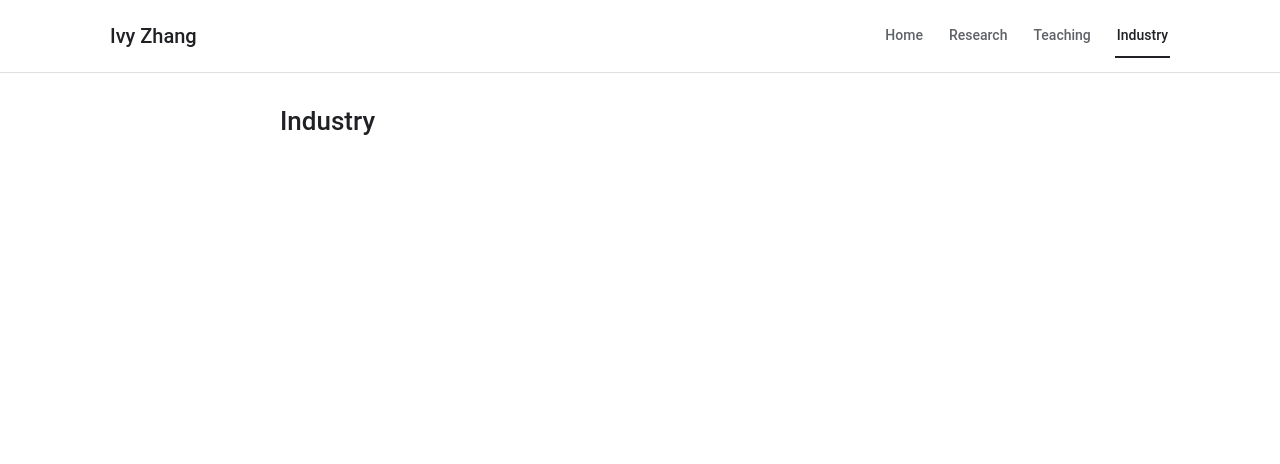
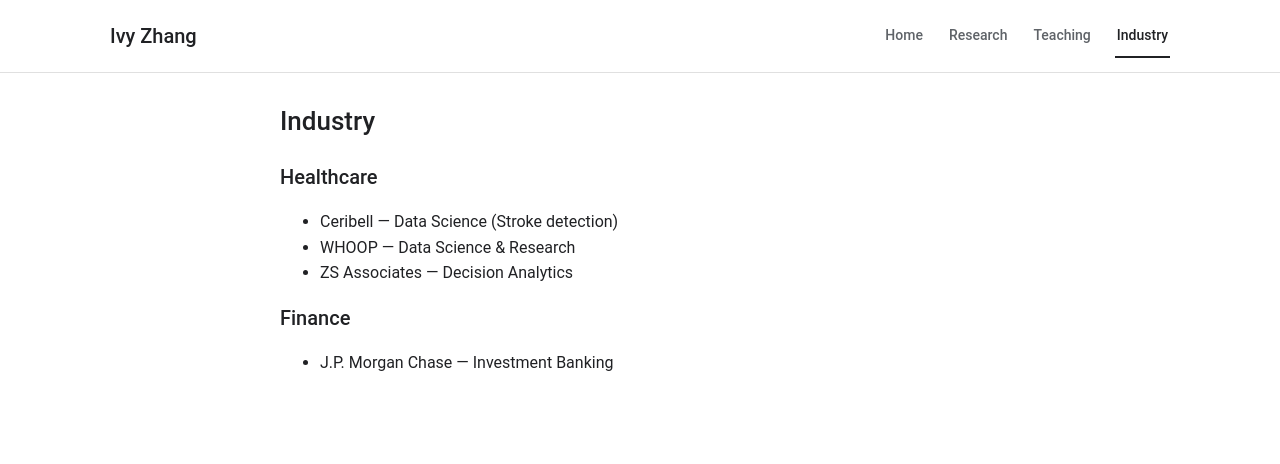
Before and after one commit to yzhangi96/yzhangi96.github.io, a plain HTML site: page industry.html in a window 1280 px wide. Drawn offline with Linux system fonts and the light colour scheme.

Commit message:
Updated
Added industry-related content to the HTML file.

```diff
--- a/industry.html
+++ b/industry.html
@@ -1,17 +1,17 @@
 <!doctype html>
 <html lang="en">
 <head>
-  <meta charset="utf-8" />
-  <meta name="viewport" content="width=device-width,initial-scale=1" />
+  <meta charset="utf-8">
+  <meta name="viewport" content="width=device-width, initial-scale=1">
   <title>Ivy Zhang | Industry</title>
-  <link rel="stylesheet" href="assets/css/style.css" />
+  <link rel="stylesheet" href="assets/css/style.css">
 </head>
 
 <body>
   <header class="topbar">
     <div class="topbar-inner">
       <a class="site-title" href="index.html">Ivy Zhang</a>
-      <nav class="nav" aria-label="Primary">
+      <nav class="nav">
         <a class="nav-link" href="index.html">Home</a>
         <a class="nav-link" href="research.html">Research</a>
         <a class="nav-link" href="teaching.html">Teaching</a>
@@ -22,8 +22,19 @@
 
   <main class="page">
     <h1 class="page-title">Industry</h1>
+
     <section class="content">
-      <!-- Paste your Industry content here -->
+      <h2>Healthcare</h2>
+      <ul>
+        <li>Ceribell — Data Science (Stroke detection)</li>
+        <li>WHOOP — Data Science & Research</li>
+        <li>ZS Associates — Decision Analytics</li>
+      </ul>
+
+      <h2>Finance</h2>
+      <ul>
+        <li>J.P. Morgan Chase — Investment Banking</li>
+      </ul>
     </section>
   </main>
 </body>
```
